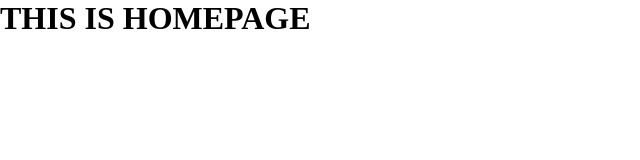
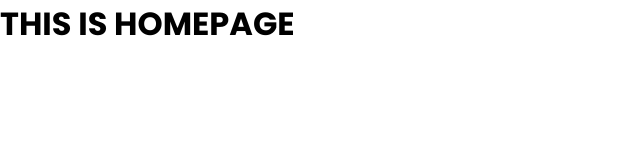
Before and after one commit to designer-carlyn/url-shortening-link, a Gatsby site: page / in a window 1280 px wide. Shown: the whole page, without its empty margins (0-640 px from the left). Built offline with nearby package versions, Linux system fonts and the light colour scheme; Gatsby itself is replaced by a stand-in of ours.

Commit message:
added font

```diff
--- a/package.json
+++ b/package.json
@@ -15,6 +15,7 @@
     "clean": "gatsby clean"
   },
   "dependencies": {
+    "@fontsource/poppins": "^4.5.10",
     "axios": "^1.3.4",
     "gatsby": "^5.7.0",
     "gatsby-plugin-sass": "^6.7.0",
--- a/src/pages/index.js
+++ b/src/pages/index.js
@@ -1,6 +1,9 @@
 import React from "react";
 // import axios from "axios";
 
+/* Import Style */
+import "@fontsource/poppins/500.css";
+import "@fontsource/poppins/700.css";
 import "../scss/layout/index.scss";
 
 const IndexPage = () => {
--- a/src/scss/layout/index.scss
+++ b/src/scss/layout/index.scss
@@ -1,4 +1,10 @@
+// @forward "../helpers/variables.scss";
+
 * {
   margin: 0;
   padding: 0;
 }
+
+body {
+  font-family: "Poppins", monospace;
+}
```
Also changed, not shown: 1 other file.
